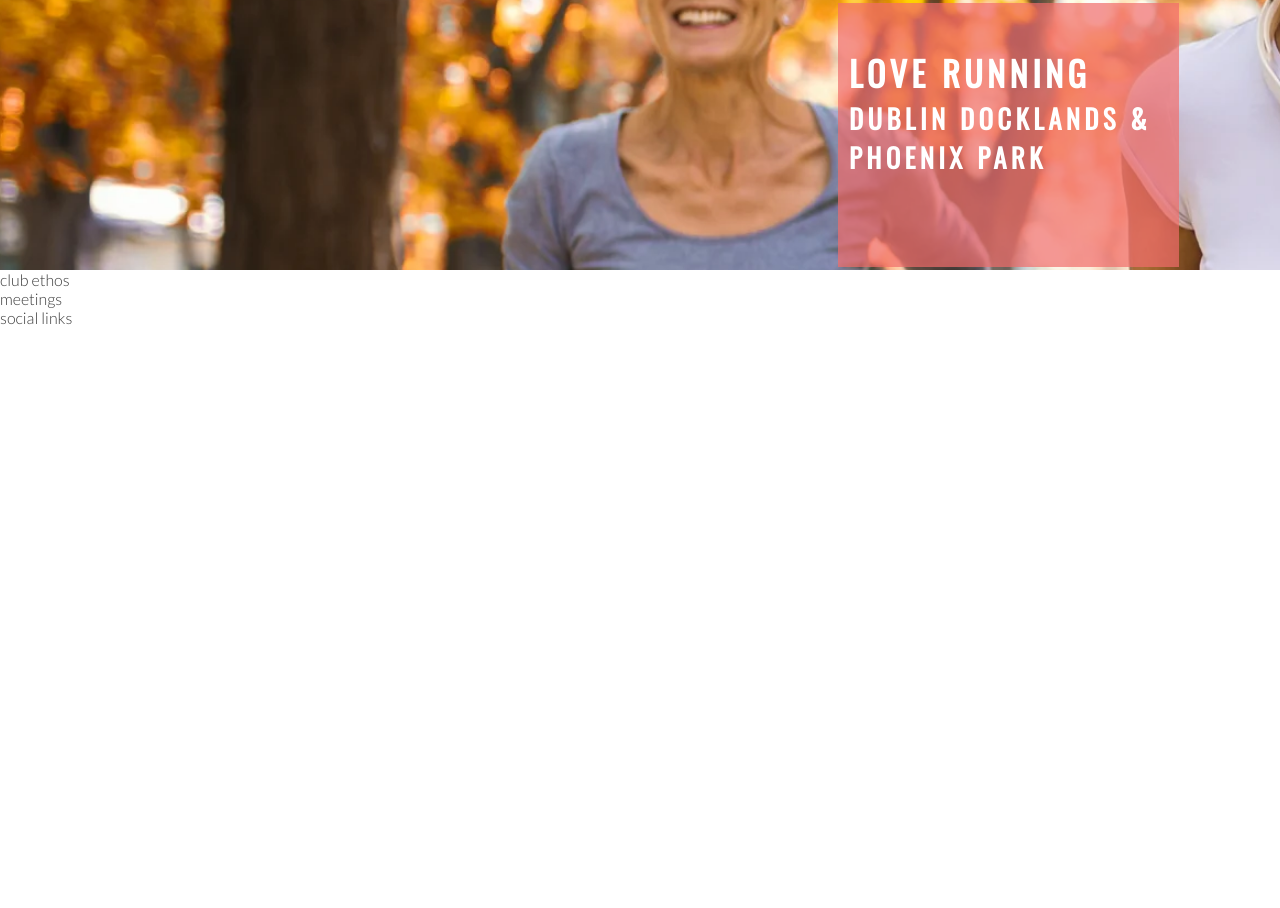
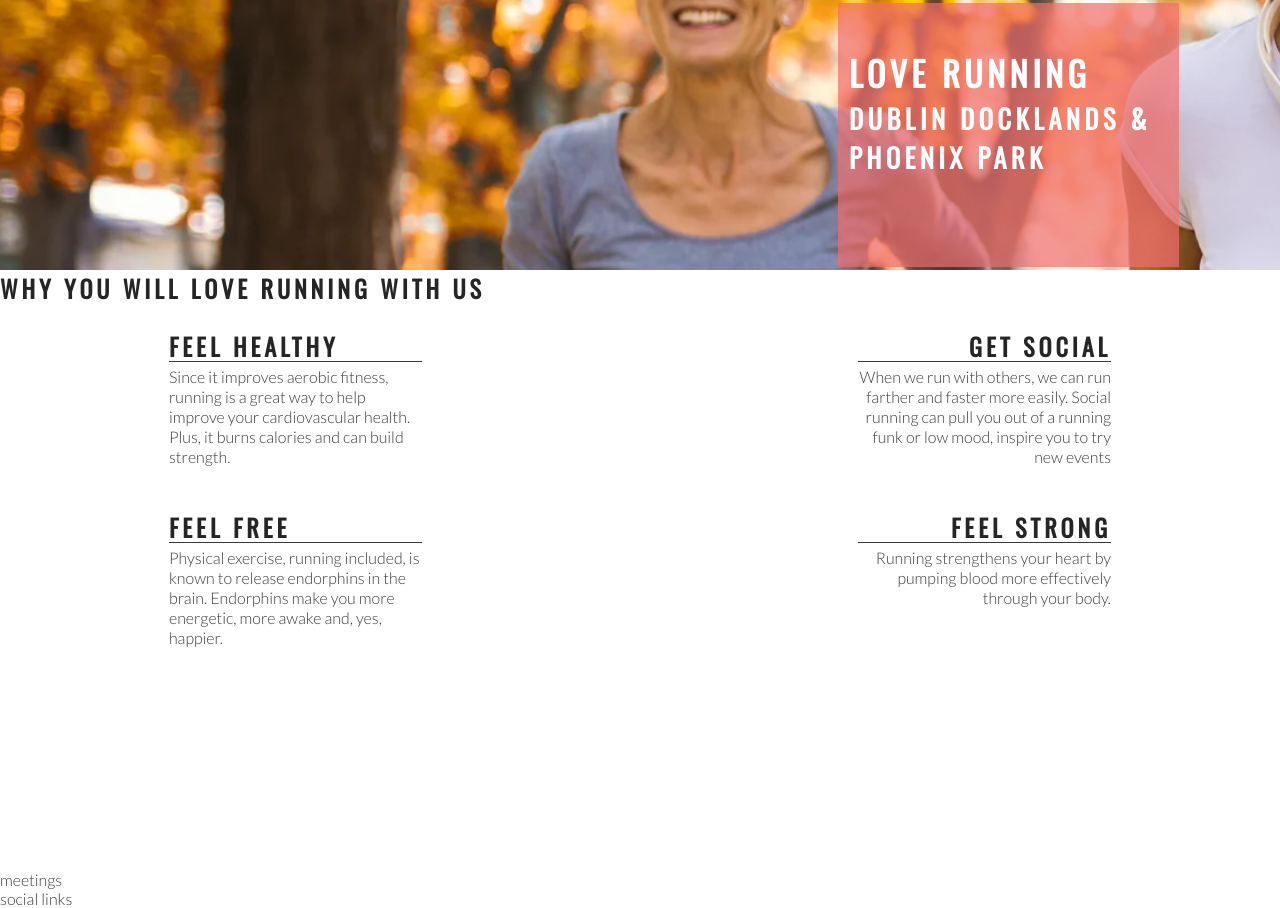
Before and after one commit to sargey18/love-running, a plain HTML site: page index.html in a window 1280 px wide. Shown: the part 405-1313 px from the top of the page. Before the commit the page ends 800 px from the top, so only its background shows below. Drawn offline with nearby package versions, Linux system fonts and the light colour scheme.

Commit message:
left and right about added

```diff
--- a/assets/css/style.css
+++ b/assets/css/style.css
@@ -24,6 +24,7 @@ h1, h2{
 #logo {
     float: left;
     font-size: 280%;
+    margin-left: 30px;
 }
 
 /*navigation links*/
@@ -111,3 +112,56 @@ h1, h2{
 
     position: absolute;
 }
+
+/*club ethos*/
+
+#club-ethos{
+    height: 600px;
+}
+
+#left-about {
+    padding-top: 30px;
+    width: 33%;
+    float: left;
+}
+
+#right-about {
+    padding-top: 30px;
+    width: 33%;
+    float: right;
+}
+
+#center-about{
+    width: 33%;
+    margin: 0 auto;
+}
+
+hr{
+    border-top: 1px solid #3a3a3a;
+    width: 100%;
+    margin: 5px 0;
+}
+
+.left-about-heading {
+    width: 60%;
+    float: right;
+    line-height: 20px;
+    clear: both;
+    margin-bottom: 50px;
+}
+
+.right-about-heading {
+    width: 60%;
+    float: left;
+    line-height: 20px;
+    clear: both;
+    margin-bottom: 50px;
+}
+
+.right-about-heading h2 {
+    text-align: right;
+}
+
+.right-about-heading p {
+    text-align: right;
+}
--- a/index.html
+++ b/index.html
@@ -40,7 +40,50 @@
         </div>
     </section>
 
-    <section>club ethos</section>
+    <section id="club-ethos">
+        <h1>Why You Will Love Running With Us</h1>
+
+        <div id="left-about">
+            <div class="left-about-heading">
+                <h2>Feel Healthy</h2>
+                <hr>
+                <p>Since it improves aerobic fitness, running is a great way to help improve your cardiovascular health. Plus, it burns calories and can build strength.
+                </p>
+            </div>
+            <div class="left-about-heading">
+                <h2>Feel Free</h2>
+                <hr>
+                <p>Physical exercise, running included, is known to release endorphins in the brain. Endorphins make you more energetic, more awake and, yes, happier.
+                </p>
+            </div>
+
+        </div>
+
+        <div id="right-about">
+            <div class="right-about-heading">
+                <h2>Get Social</h2>
+                <hr>
+                <p>When we run with others, we can run farther and faster more easily. Social running can pull you out of a running funk or low mood, inspire you to try new events
+                </p>
+            </div>
+            <div class="right-about-heading">
+                <h2>Feel Strong</h2>
+                <hr>
+                <p>Running strengthens your heart by pumping blood more effectively through your body.
+                </p>
+            </div>
+
+
+
+        </div>
+        <div id="center-about">
+
+        </div>
+
+
+
+
+    </section>
 
     <section>meetings</section>
 
```
